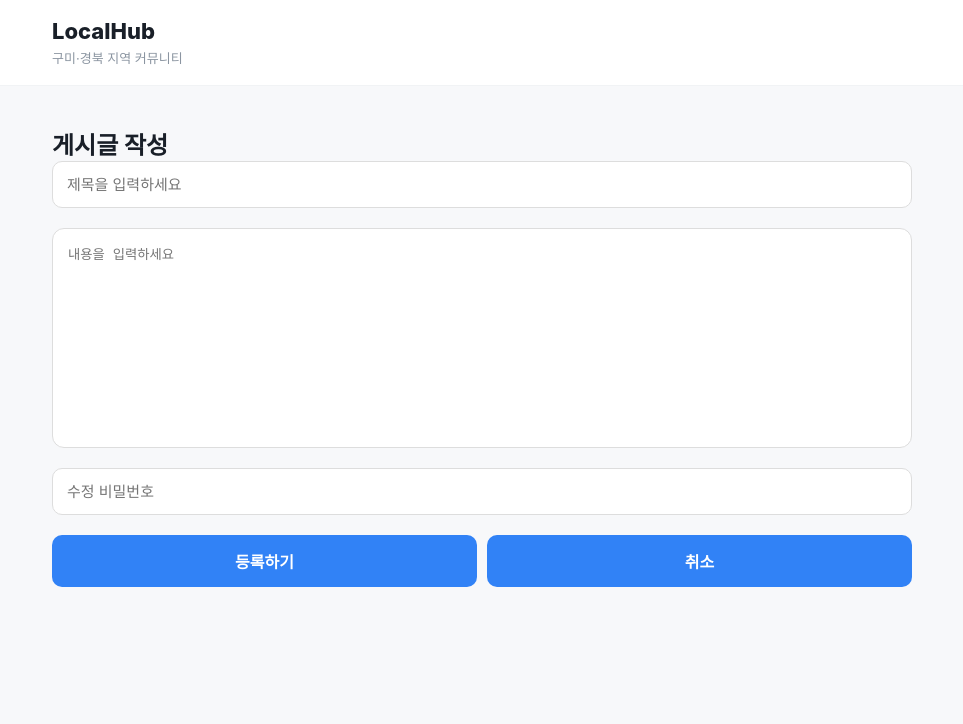
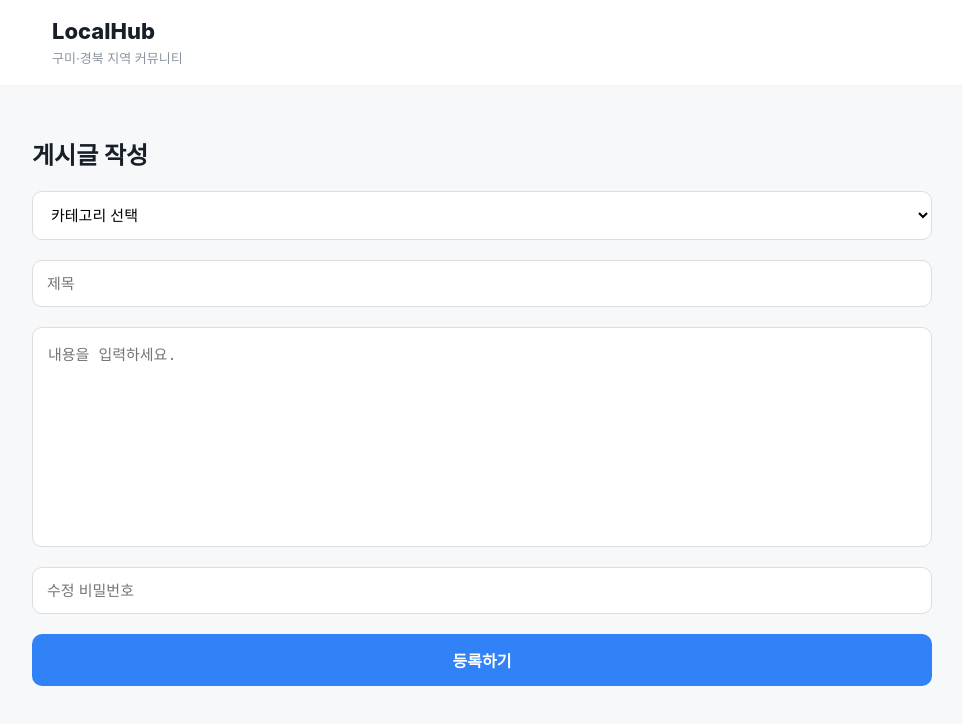
Before and after one commit to ongdikk/local-hub, a Vue app: page /write in a window 1280 px wide. Shown: the top 724 px of the page, without its empty margins (158-1121 px from the left). Built offline with nearby package versions, Linux system fonts and the light colour scheme.

Commit message:
Feat: 카테고리 기능 추가

```diff
--- a/src/services/boardApi.js
+++ b/src/services/boardApi.js
@@ -61,22 +61,38 @@ export async function getPosts() {
 export async function createPost(data) {
   const newPost = {
     id: Date.now(),
-
     views: 0,
-
     likes: 0,
+    commentCount: 0,
+    author: '익명',
+    createdAt: new Date().toISOString(),
 
     ...data,
   }
 
   posts.unshift(newPost)
 
-  return success(
-    newPost,
+  return success(newPost, '게시글 작성 성공')
+}
+// export async function createPost(data) {
+//   const newPost = {
+//     id: Date.now(),
 
-    '게시글 작성 성공',
-  )
-}
+//     views: 0,
+
+//     likes: 0,
+
+//     ...data,
+//   }
+
+//   posts.unshift(newPost)
+
+//   return success(
+//     newPost,
+
+//     '게시글 작성 성공',
+//   )
+// }
 
 // 게시글 상세 조회
 // GET /api/posts/{id}
--- a/src/stores/board.js
+++ b/src/stores/board.js
@@ -1,249 +1,107 @@
-import { defineStore } from "pinia"
+import { defineStore } from 'pinia'
 
-
-import {
-
-    getPosts,
-
-    createPost,
-
-    updatePost,
-
-    deletePost,
-
-    checkPassword
-
-} from "@/services/boardApi"
-
-
+import { getPosts, createPost, updatePost, deletePost, checkPassword } from '@/services/boardApi'
 
 export const useBoardStore = defineStore(
-
-    "board",
+  'board',
 
   {
-
-
-        state:()=>({
-
-
-            posts:[]
-
-
+    state: () => ({
+      posts: [],
     }),
 
-
-
-        actions:{
-
-
-
+    actions: {
       // 게시글 목록 조회
 
-            async loadPosts(){
+      async loadPosts() {
+        const response = await getPosts()
 
-
-                const response =
-                    await getPosts()
-
-
-
-                if(response.success){
-
-
-                    this.posts =
-                        response.data
-
-
+        if (response.success) {
+          this.posts = response.data
         }
-
-
       },
-
-
 
       // 게시글 작성
 
-            async addPost(post){
+      // async addPost(post) {
+      //   const response = await createPost(post)
 
+      //   if (!response.success) {
+      //     return false
+      //   }
 
-                const response =
-                    await createPost(post)
+      //   this.posts.unshift(response.data)
 
+      //   return true
+      // },
 
+      async addPost(post) {
+        const response = await createPost(post)
 
-                if(!response.success){
+        // API 연결 시 삭제
+        return response.data
 
-
-                    return false
-
-
-                }
-
-
-
-                this.posts.unshift(
-
-                    response.data
-
-                )
-
-
-
-                return true
-
-
+        // 삭제 후
+        // this.posts.unshift(response.data) 추가
       },
-
-
 
       // 게시글 상세 조회
 
-            async findPost(id){
-
-
-                return this.posts.find(
-
-                    post =>
-
-                    post.id === Number(id)
-
-                )
-
-
+      async findPost(id) {
+        return this.posts.find((post) => post.id === Number(id))
       },
-
-
 
       // 게시글 수정
 
-            async updatePost(id,form){
-
-
-                const response =
-                    await updatePost(
-
+      async updatePost(id, form) {
+        const response = await updatePost(
           id,
 
-                        form
-
+          form,
         )
 
-
-
-                if(!response.success){
-
-
+        if (!response.success) {
           return false
-
-
         }
 
+        const index = this.posts.findIndex((post) => post.id === Number(id))
 
-
-                const index =
-                    this.posts.findIndex(
-
-                        post =>
-
-                        post.id === Number(id)
-
-                    )
-
-
-
-                if(index !== -1){
-
-
-                    this.posts[index] =
-                        response.data
-
-
+        if (index !== -1) {
+          this.posts[index] = response.data
         }
 
-
-
         return true
-
-
       },
-
-
 
       // 게시글 삭제
 
-            async removePost(id){
+      async removePost(id) {
+        const response = await deletePost(id)
 
-
-                const response =
-                    await deletePost(id)
-
-
-
-                if(!response.success){
-
-
+        if (!response.success) {
           return false
-
-
         }
 
-
-
-                this.posts =
-                    this.posts.filter(
-
-                        post =>
-
-                        post.id !== Number(id)
-
-                    )
-
-
+        this.posts = this.posts.filter((post) => post.id !== Number(id))
 
         return true
-
-
       },
-
-
 
       // 비밀번호 확인
 
-            async checkPostPassword(id,password){
-
-
-                const response =
-                    await checkPassword(
-
+      async checkPostPassword(id, password) {
+        const response = await checkPassword(
           id,
 
-                        password
-
+          password,
         )
 
-
-
-                if(!response.success){
-
-
+        if (!response.success) {
           return false
-
-
         }
 
-
-
         return response.data
-
-
-            }
-
-
-
-        }
-
-
-    }
-
+      },
+    },
+  },
 )
--- a/src/views/PostWriteView.vue
+++ b/src/views/PostWriteView.vue
@@ -1,21 +1,37 @@
 <template>
   <Header />
 
-  <AppContainer>
+  <div class="container">
     <h2>게시글 작성</h2>
 
-    <PostForm :showPassword="true" buttonText="등록하기" @submit="submitPost" @cancel="cancel" />
-  </AppContainer>
+    <select v-model="form.category" class="category">
+      <option disabled value="">카테고리 선택</option>
+
+      <option v-for="category in categories" :key="category" :value="category">
+        {{ category }}
+      </option>
+    </select>
+
+    <BaseInput v-model="form.title" placeholder="제목" />
+
+    <textarea v-model="form.content" class="content" placeholder="내용을 입력하세요."></textarea>
+
+    <BaseInput v-model="form.password" type="password" placeholder="수정 비밀번호" />
+
+    <BaseButton @click="submitPost"> 등록하기 </BaseButton>
+  </div>
 </template>
 
 <script setup>
+import { reactive } from 'vue'
+
 import { useRouter } from 'vue-router'
 
 import Header from '@/components/common/Header.vue'
 
-import AppContainer from '@/components/common/AppContainer.vue'
+import BaseInput from '@/components/common/BaseInput.vue'
 
-import PostForm from '@/components/board/PostForm.vue'
+import BaseButton from '@/components/common/BaseButton.vue'
 
 import { useBoardStore } from '@/stores/board'
 
@@ -23,15 +39,89 @@ const router = useRouter()
 
 const boardStore = useBoardStore()
 
-async function submitPost(data) {
-  const result = await boardStore.addPost(data)
+const categories = ['맛집', '관광', '생활', '질문']
 
-  if (result) {
-    router.push('/board')
+const form = reactive({
+  title: '',
+
+  content: '',
+
+  category: '',
+
+  password: '',
+})
+
+async function submitPost() {
+  if (!form.category) {
+    alert('카테고리를 선택해주세요.')
+
+    return
+  }
+
+  await boardStore.addPost({
+    title: form.title,
+
+    content: form.content,
+
+    category: form.category,
+
+    password: form.password,
+
+    author: '익명',
+
+    createdAt: new Date().toISOString(),
+
+    commentCount: 0,
+  })
+
+  router.push('/board')
+}
+</script>
+
+<style scoped>
+.container {
+  width: 900px;
+
+  margin: 50px auto;
+
+  display: flex;
+
+  flex-direction: column;
+
+  gap: 20px;
+}
+
+.category {
+  padding: 14px;
+
+  border-radius: 10px;
+
+  border: 1px solid #ddd;
+
+  font-size: 15px;
+
+  background: white;
+}
+
+.content {
+  min-height: 220px;
+
+  padding: 15px;
+
+  resize: none;
+
+  border-radius: 10px;
+
+  border: 1px solid #ddd;
+
+  font-size: 15px;
+}
+
+@media (max-width: 768px) {
+  .container {
+    width: auto;
+
+    margin: 30px 20px;
   }
 }
-
-function cancel() {
-  router.back()
-}
-</script>
+</style>
```
Also changed, not shown: src/components/board/PostCard.vue (+22 -0 lines). Lines whose indentation alone changed are shown as unchanged.
